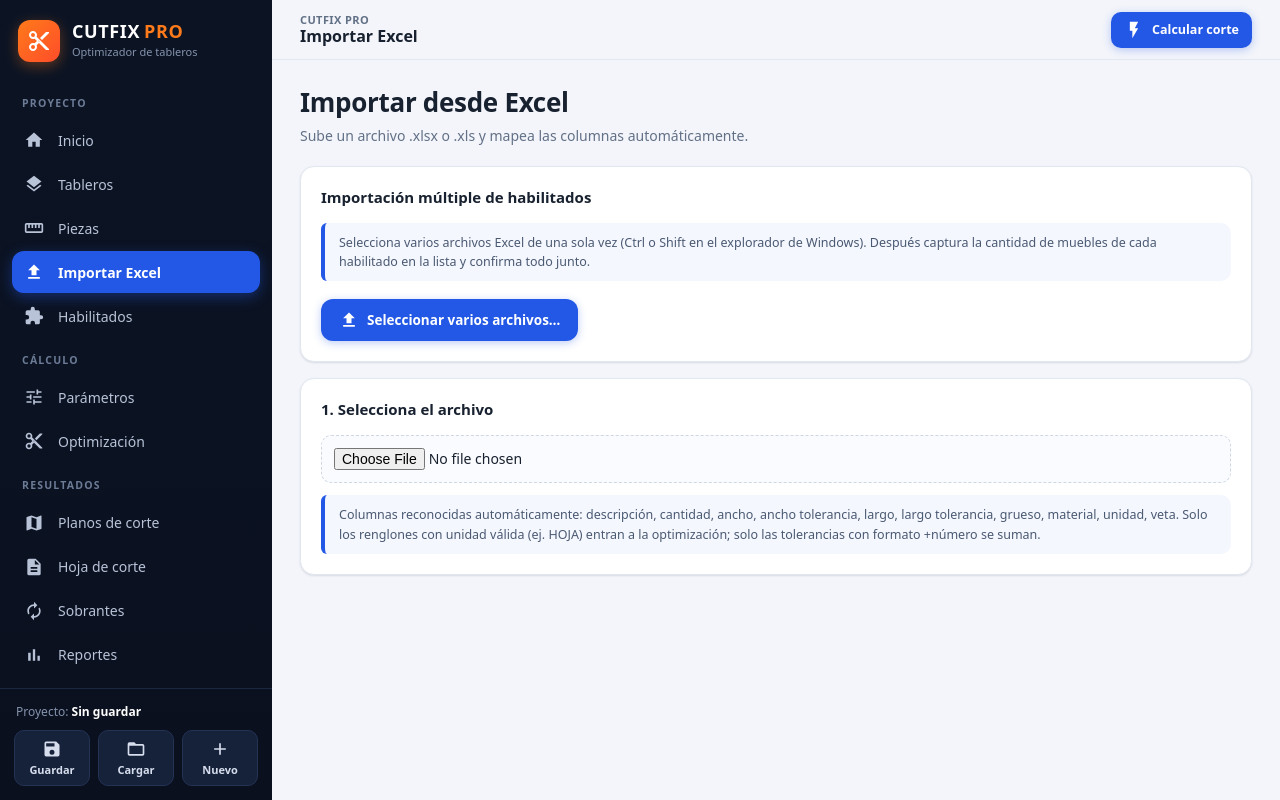
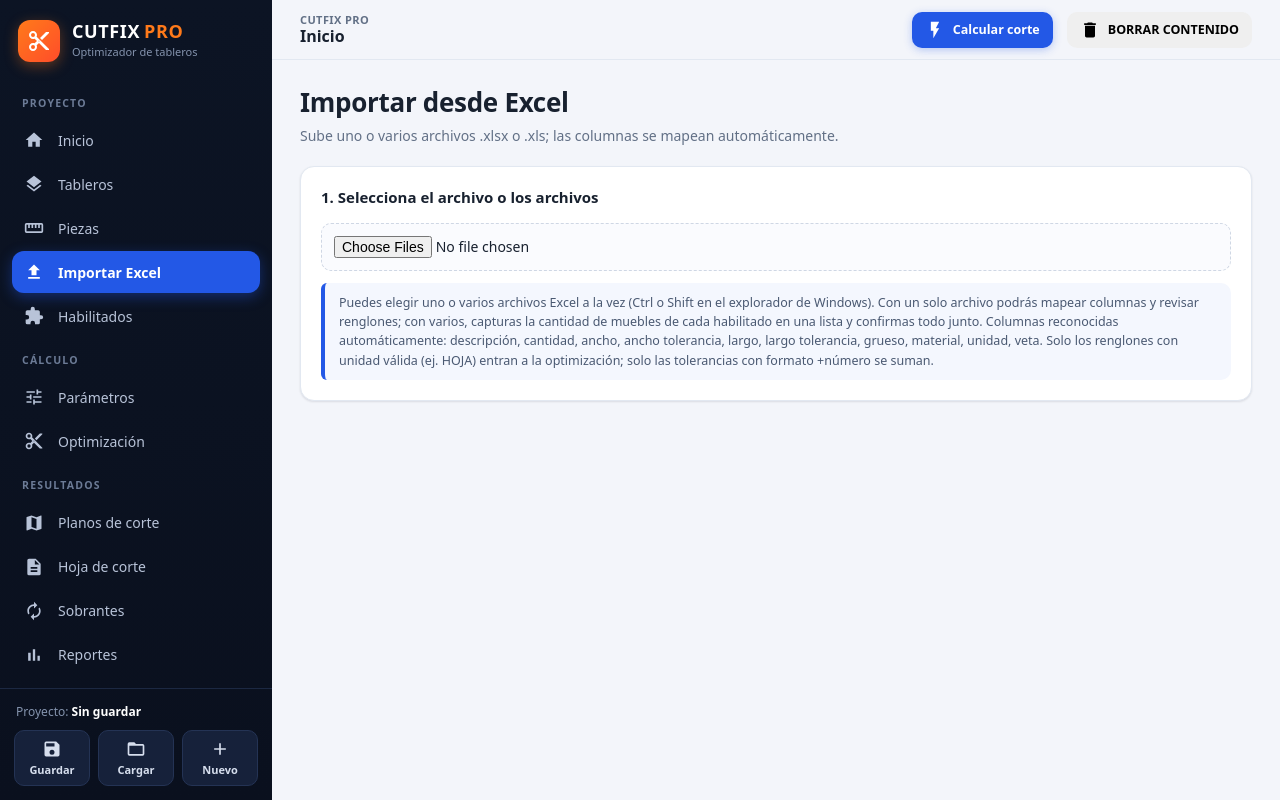
Before and after one commit to javiera-sys/CUTFIX, a plain HTML site: page index.html in a window 1280 px wide. Both pictures are taken after a click on the button "Importar Excel". Drawn offline with nearby package versions, Linux system fonts and the light colour scheme; a script that the page names is missing.

Commit message:
Update index.html

```diff
--- a/index.html
+++ b/index.html
@@ -55,7 +55,8 @@
     <button class="menu-toggle" id="menuToggle" aria-label="Abrir menú"><svg class="ico" aria-hidden="true"><use href="#i-menu"/></svg></button>
     <div class="appbar-brand">CUTFIX<span>PRO</span></div>
     <div class="crumbs"><small>CUTFIX PRO</small><b id="appbarTitle">Inicio</b></div>
-    <button class="btn btn-primary btn-sm" data-go="optimizacion"><svg class="ico" aria-hidden="true"><use href="#i-bolt"/></svg><span>Calcular corte</span></button>
+    <button class="btn btn-primary btn-sm" id="btnAppCalcular" data-go="optimizacion"><svg class="ico" aria-hidden="true"><use href="#i-bolt"/></svg><span>Calcular corte</span></button>
+    <button class="btn btn-danger-outline btn-sm" id="btnBorrarContenido" type="button" hidden><svg class="ico" aria-hidden="true"><use href="#i-delete"/></svg><span>BORRAR CONTENIDO</span></button>
   </header>
   <main class="content">
 
@@ -226,14 +227,19 @@
 <section id="sec-importar" class="section">
   <header class="sec-header">
     <h2>Importar desde Excel</h2>
-    <p>Sube un archivo .xlsx o .xls y mapea las columnas automáticamente.</p>
+    <p>Sube uno o varios archivos .xlsx o .xls; las columnas se mapean automáticamente.</p>
   </header>
 
-  <div class="card" id="loteCard">
-    <h3>Importación múltiple de habilitados</h3>
-    <div class="hint">Selecciona varios archivos Excel de una sola vez (Ctrl o Shift en el explorador de Windows). Después captura la cantidad de muebles de cada habilitado en la lista y confirma todo junto.</div>
-    <div class="form-actions"><button class="btn btn-primary" id="btnLoteElegir"><svg class="ico" aria-hidden="true"><use href="#i-upload"/></svg><span>Seleccionar varios archivos…</span></button></div>
+  <div class="card">
+    <h3>1. Selecciona el archivo o los archivos</h3>
+    <input type="file" id="excelFile" accept=".xlsx,.xls" multiple>
+    <div class="hint">Puedes elegir uno o varios archivos Excel a la vez (Ctrl o Shift en el explorador de Windows). Con un solo archivo podrás mapear columnas y revisar renglones; con varios, capturas la cantidad de muebles de cada habilitado en una lista y confirmas todo junto. Columnas reconocidas automáticamente: descripción, cantidad, ancho, ancho tolerancia, largo, largo tolerancia, grueso, material, unidad, veta. Solo los renglones con unidad válida (ej. HOJA) entran a la optimización; solo las tolerancias con formato +número se suman.</div>
     <input type="file" id="loteFiles" accept=".xlsx,.xls" multiple style="display:none">
+  </div>
+
+  <div class="card" id="loteCard" style="display:none">
+    <h3>Habilitados seleccionados</h3>
+    <div class="hint">Captura la cantidad de muebles de cada habilitado y confirma todo junto.</div>
     <div id="loteBody" style="display:none">
       <div class="form-grid">
         <label>Unidades que entran a optimización (separadas por coma)
@@ -256,12 +262,6 @@
         <button class="btn btn-outline" id="btnLoteLimpiar"><svg class="ico" aria-hidden="true"><use href="#i-close"/></svg><span>Vaciar lista</span></button>
       </div>
     </div>
-  </div>
-
-  <div class="card">
-    <h3>1. Selecciona el archivo</h3>
-    <input type="file" id="excelFile" accept=".xlsx,.xls">
-    <div class="hint">Columnas reconocidas automáticamente: descripción, cantidad, ancho, ancho tolerancia, largo, largo tolerancia, grueso, material, unidad, veta. Solo los renglones con unidad válida (ej. HOJA) entran a la optimización; solo las tolerancias con formato +número se suman.</div>
   </div>
 
   <div class="card" id="excelMapCard" style="display:none">
```
